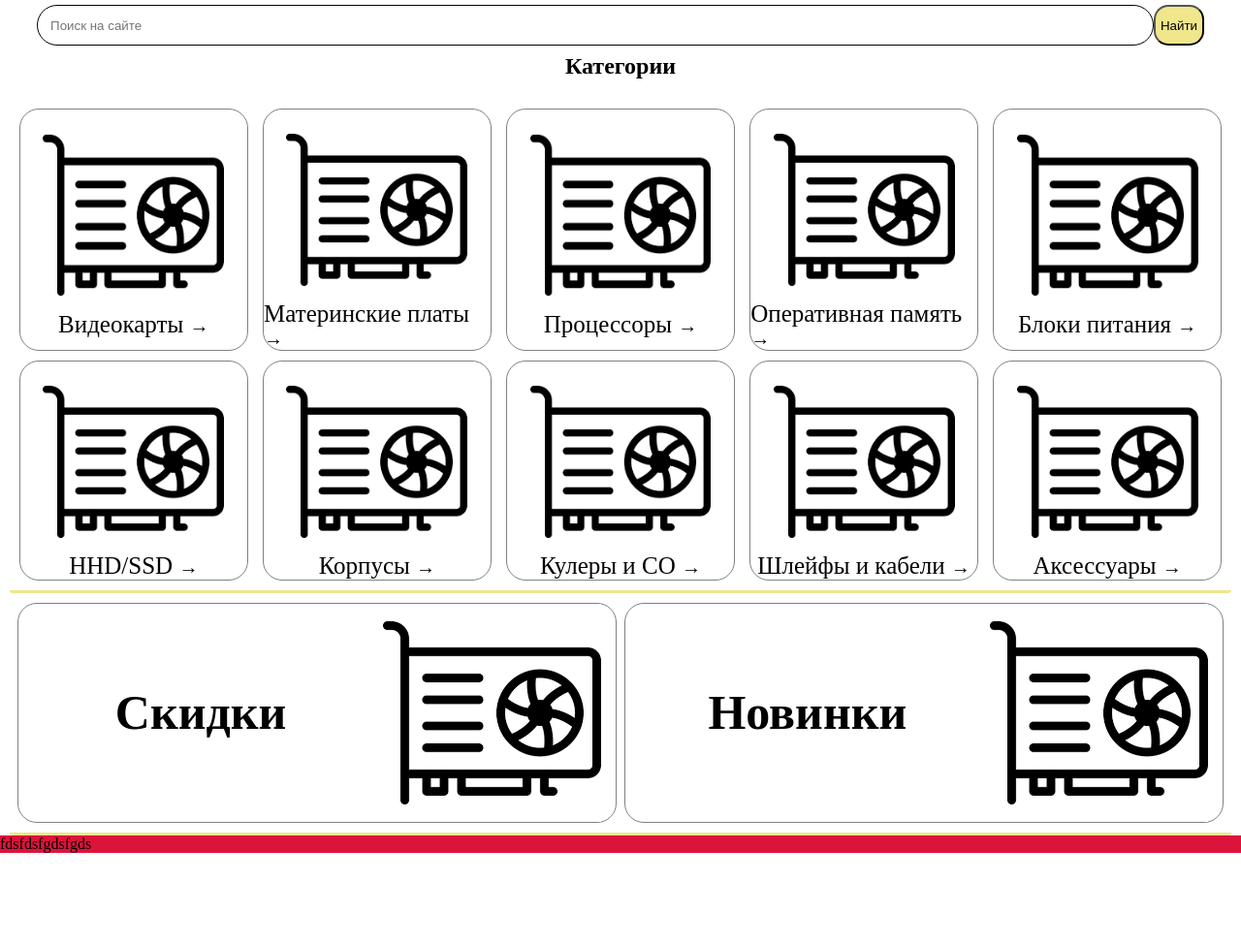
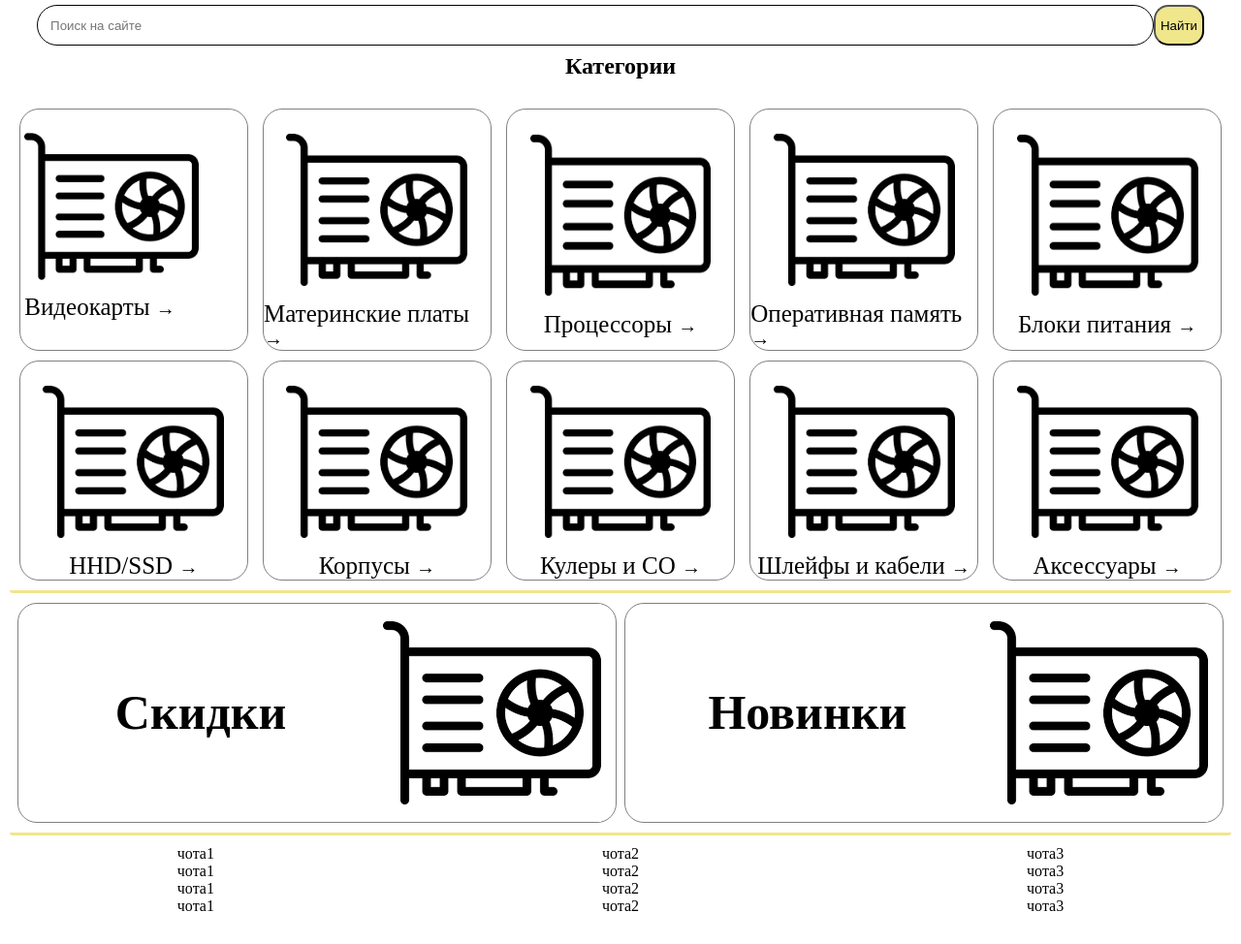
Before and after one commit to pyrokineis/shop, a PHP site: page / in a window 1280 px wide. Shown: the part 80-1054 px from the top of the page at 97% size. Before the commit the page ends 960 px from the top, so only its background shows below. Run offline with PHP 8.4, Linux system fonts and the light colour scheme.

Commit message:
zaebis10.1

```diff
--- a/css/based.css
+++ b/css/based.css
@@ -255,5 +255,15 @@ a.button{
     height: 500px;
 }
 .footer-main-container{
-    background: crimson;
+    display: flex;
+    /*background: crimson;*/
+    justify-content: center;
 }
+.footer-column{
+    margin: 10px 200px 30px 200px;
+}
+
+.footer-column li{
+    list-style: none;
+
+}
--- a/css/index.css
+++ b/css/index.css
@@ -28,9 +28,11 @@
     /*background: crimson;*/
     border-bottom: khaki solid 3px;
     border-radius: 3px;
+}
+.categories-container a{
+    /*TODO*/
+}
 
-
-}
 .categories-item{
     display: flex;
     flex-wrap: wrap;
--- a/include/footer.php
+++ b/include/footer.php
@@ -1,6 +1,4 @@
 <?php
 echo <<<HERE
-    <div class="footer-main-container">
-        fdsfdsfgdsfgds
-    </div>
+
 HERE;
--- a/pages/index.php
+++ b/pages/index.php
@@ -23,11 +23,12 @@
             </div>
             <div class="categories-container">
                 <div class="categories-item">
-                    <img src="../pics/видео.png" />
-                    <div class="categories-title">
-                        Видеокарты
-                    </div>
-                    <a href="catalog.php"></a>
+                    <a href="catalog.php">
+                        <img src="../pics/видео.png" />
+                        <div class="categories-title">
+                            Видеокарты
+                        </div>
+                    </a>
                 </div>
                 <div class="categories-item">
                     <img src="../pics/видео.png" />
@@ -115,7 +116,27 @@
 </main>
 
 <footer>
-    <?php include_once ("../include/footer.php");?>
+<!--    --><?php //include_once ("../include/footer.php");?>
+    <div class="footer-main-container">
+        <ul class="footer-column">
+            <li>чота1</li>
+            <li>чота1</li>
+            <li>чота1</li>
+            <li>чота1</li>
+        </ul>
+        <ul class="footer-column">
+            <li>чота2</li>
+            <li>чота2</li>
+            <li>чота2</li>
+            <li>чота2</li>
+        </ul>
+        <ul class="footer-column">
+            <li>чота3</li>
+            <li>чота3</li>
+            <li>чота3</li>
+            <li>чота3</li>
+        </ul>
+    </div>
 </footer>
 
 </body>
```
